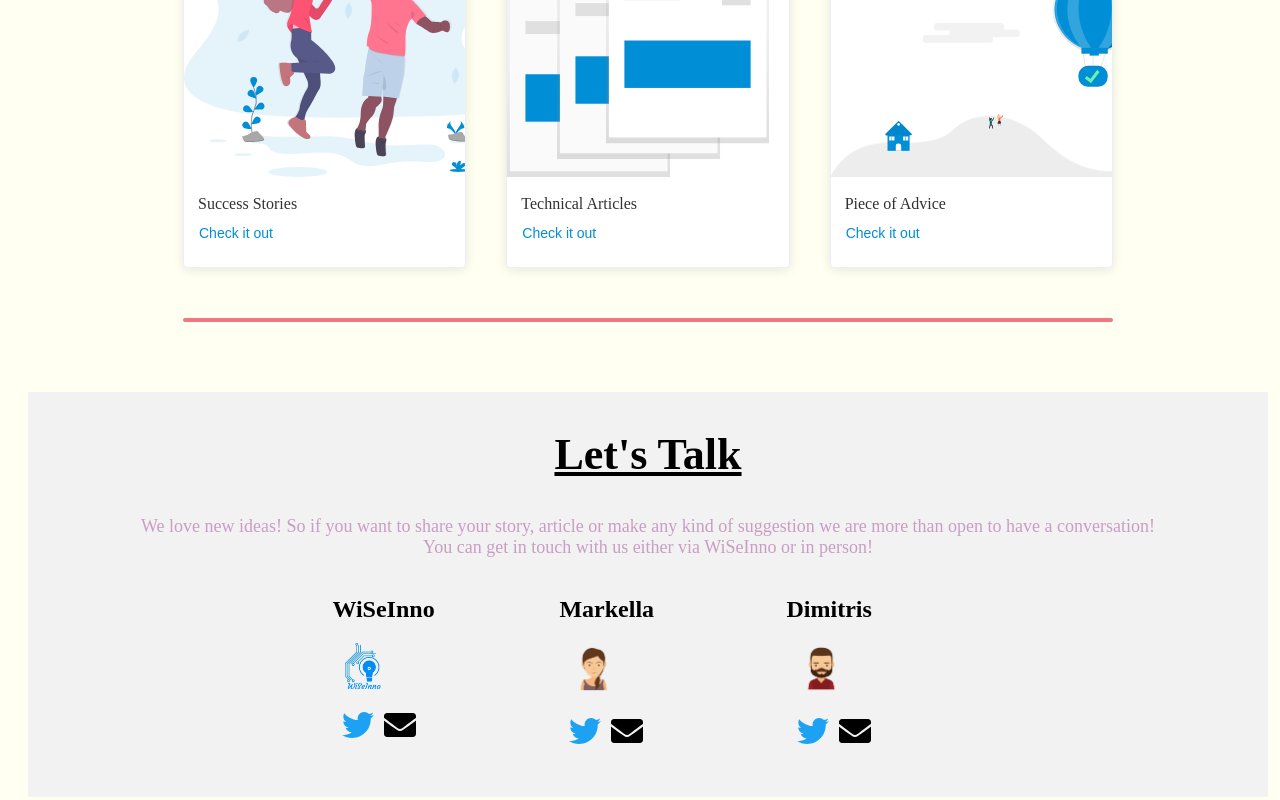
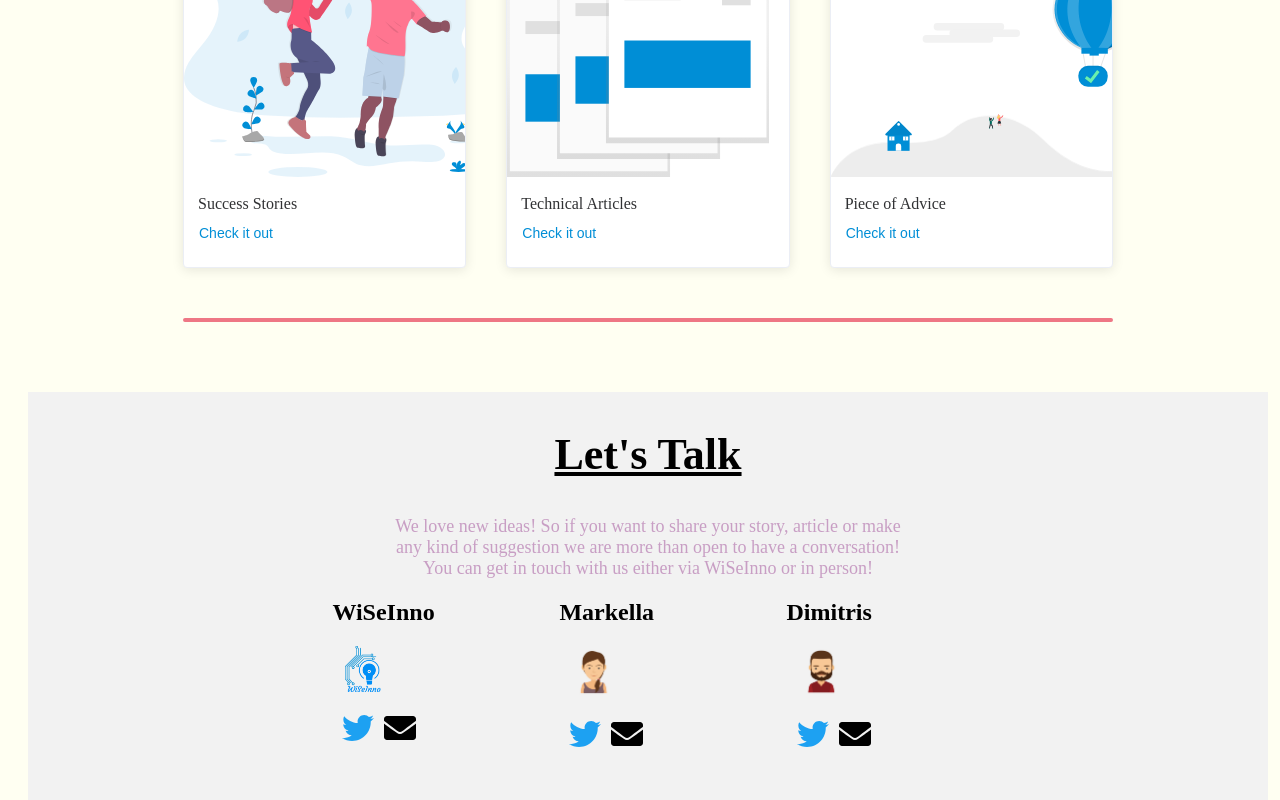
Before and after one commit to WiSeInno/home, a Vue app: page / in a window 1280 px wide. Shown: the part 1399-2199 px from the top of the page. Built offline with nearby package versions, Linux system fonts and the light colour scheme; a web font is replaced by a local one.

Commit message:
footer text is now centered

```diff
--- a/src/components/letstalk.vue
+++ b/src/components/letstalk.vue
@@ -57,7 +57,9 @@ export default {
     font-size: 18px;
     text-align: center;
     font-family: 'Patua One', cursive;
-    color:  #C89EC4;}
+    color:  #C89EC4;
+    width: 50%;
+    margin: auto;}
 
     p.text.info{
       color: #84B1ED;
```
